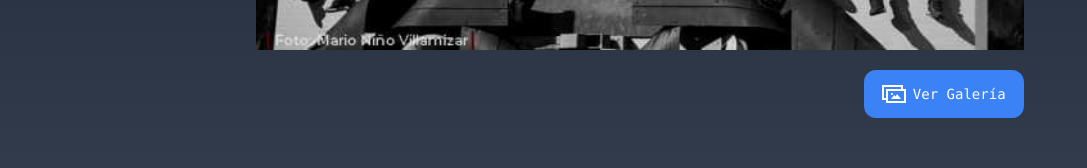
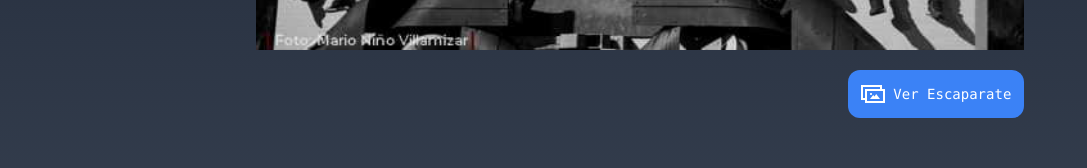
Before and after one commit to kking935/nextjs-simple-art-site, a Next.js app: page / in a window 1280 px wide. Shown: the part 1931-2099 px from the top of the page, without its empty margins (0-1087 px from the left). Built offline with nearby package versions, Linux system fonts and the light colour scheme.

Commit message:
fixed link to showcase page

```diff
--- a/pages/index.tsx
+++ b/pages/index.tsx
@@ -73,10 +73,10 @@ const Home: NextPage = () => {
                 <Image src='/images/working.png' alt='' layout='fill' />
               </div>
             </AutoplaySlider>
-            <Link href='/galeria'>
-              <a className='w-40 float-right flex flex-row justify-evenly items-center bg-blue-500 p-3 rounded-xl mt-5 text-sm'>
+            <Link href='/escaparate'>
+              <a className='w-44 float-right flex flex-row justify-evenly items-center bg-blue-500 py-3 px-1 rounded-xl mt-5 text-sm'>
                 <GalleryIcon />
-                Ver Galería
+                Ver Escaparate
               </a>
             </Link>
           </div>
```
